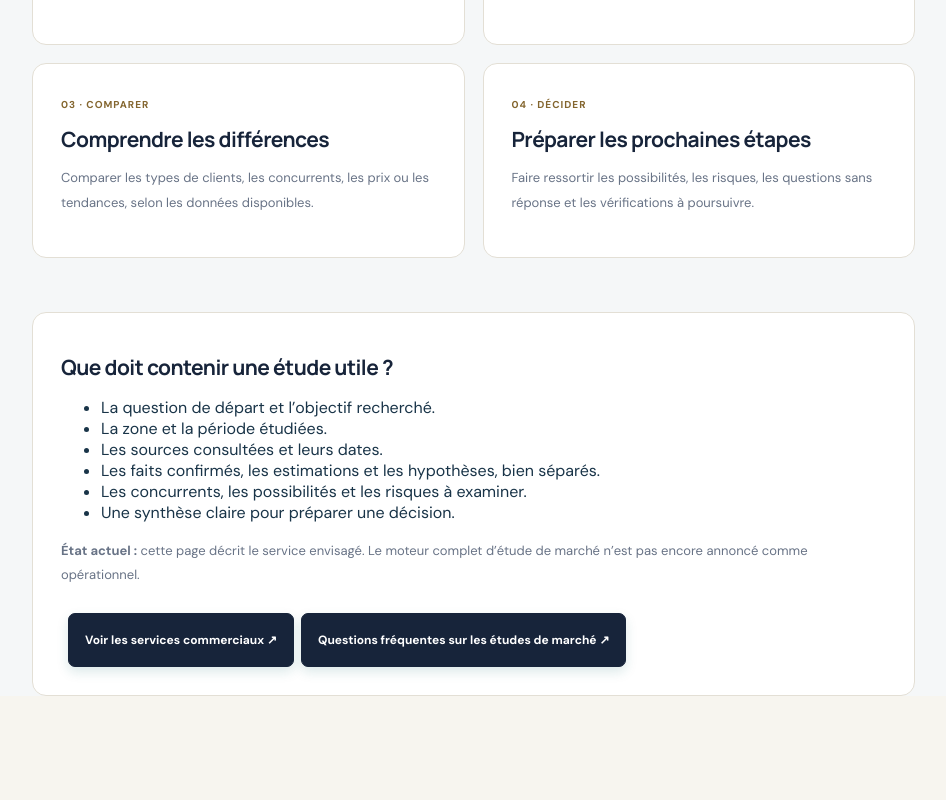
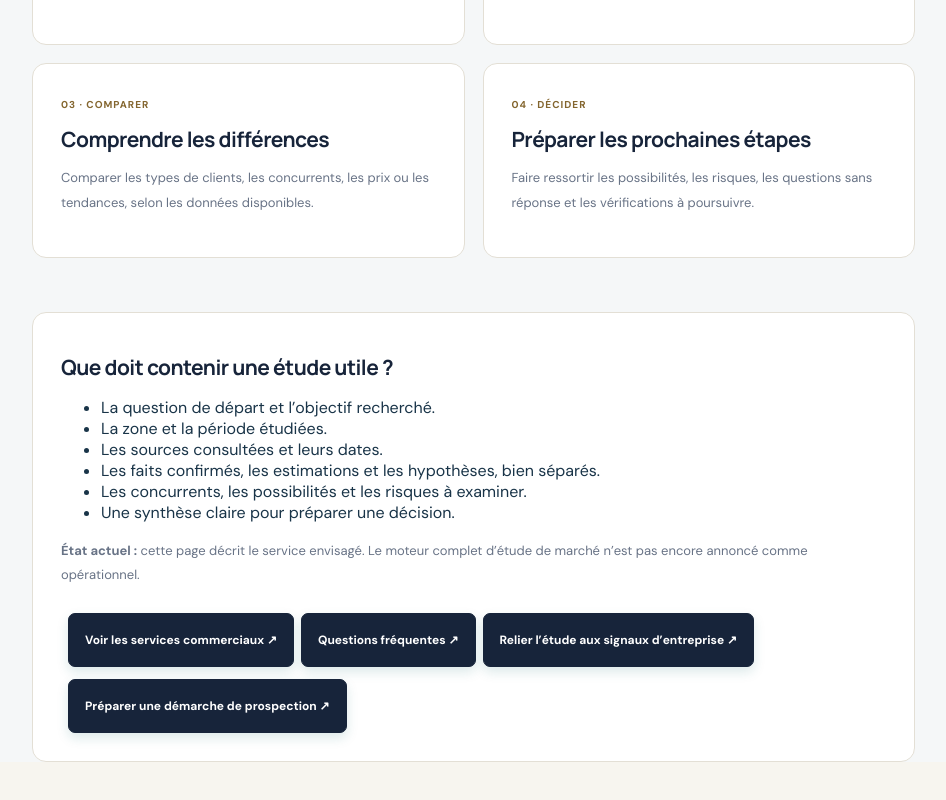
Before and after one commit to Chexpeer/Majestios, a Next.js app: page /developpement-commercial/etudes-de-marche in a window 1280 px wide. Shown: the part 825-1625 px from the top of the page, without its empty margins (286-1232 px from the left). Before the commit the page ends 1567 px from the top, so only its background shows below. Built offline with nearby package versions, Linux system fonts and the light colour scheme.

Commit message:
Relier étude de marché, signaux et FAQ

```diff
--- a/src/app/developpement-commercial/etudes-de-marche/page.tsx
+++ b/src/app/developpement-commercial/etudes-de-marche/page.tsx
@@ -35,7 +35,9 @@ export default function Page() {
         </ul>
         <p><strong>État actuel :</strong> cette page décrit le service envisagé. Le moteur complet d’étude de marché n’est pas encore annoncé comme opérationnel.</p>
         <Link className="search-submit concept-cta" href="/developpement-commercial">Voir les services commerciaux ↗</Link>
-        <Link className="search-submit concept-cta" href="/faq#etudes-de-marche">Questions fréquentes sur les études de marché ↗</Link>
+        <Link className="search-submit concept-cta" href="/comprendre/faq">Questions fréquentes ↗</Link>
+        <Link className="search-submit concept-cta" href="/opportunites/radar-entreprises">Relier l’étude aux signaux d’entreprise ↗</Link>
+        <Link className="search-submit concept-cta" href="/developpement-commercial/prospection">Préparer une démarche de prospection ↗</Link>
       </section>
     </main>
   );
```
